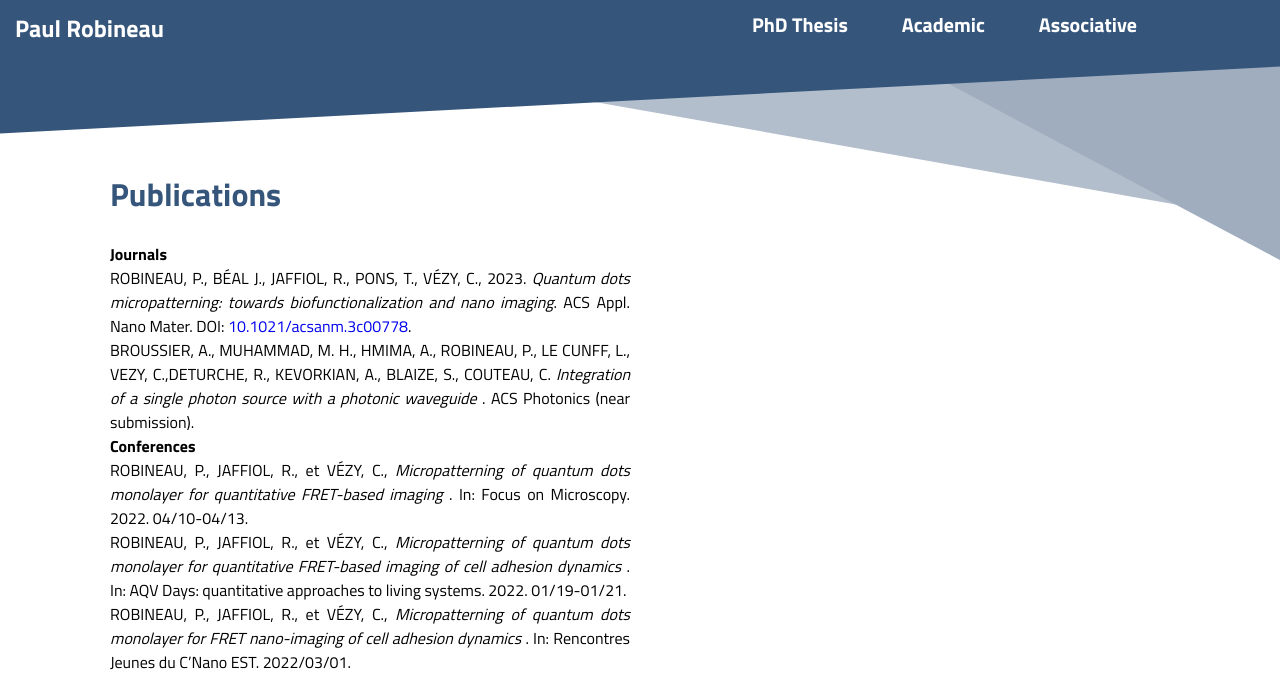
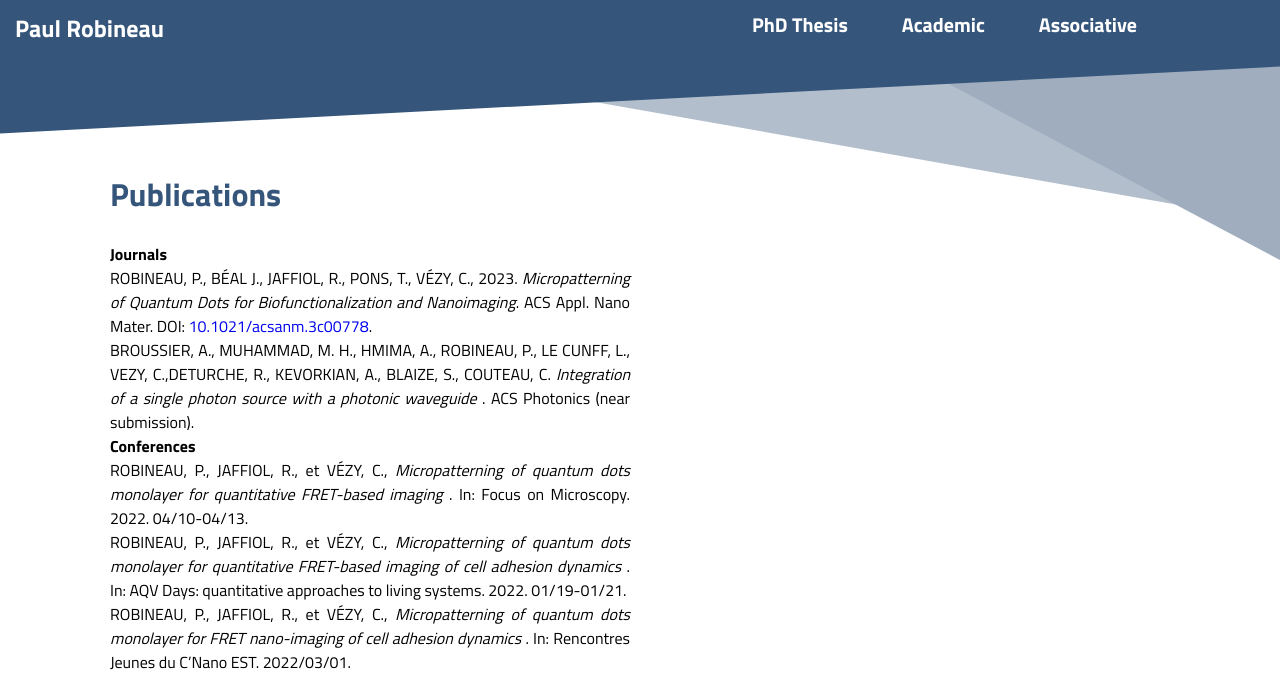
Before and after one commit to Paul-Robineau/paul-robineau.github.io, a website: page web/academic.html in a window 1280 px wide. Shown: the top 682 px of the page. Drawn offline with Linux system fonts and the light colour scheme.

Commit message:
Update academic.html

```diff
--- a/web/academic.html
+++ b/web/academic.html
@@ -56,7 +56,7 @@
       <br />
             <p id="intl-academic-papers-desc1">
               <b> Journals </b>
-                <ul> ROBINEAU, P., BÉAL J., JAFFIOL, R., PONS, T., VÉZY, C., 2023. <i>Quantum dots micropatterning: towards biofunctionalization and nano imaging</i>. ACS Appl. Nano Mater. DOI: <a href="https://doi.org/10.1021/acsanm.3c00778">10.1021/acsanm.3c00778</a>. </ul>
+                <ul> ROBINEAU, P., BÉAL J., JAFFIOL, R., PONS, T., VÉZY, C., 2023. <i>Micropatterning of Quantum Dots for Biofunctionalization and Nanoimaging</i>. ACS Appl. Nano Mater. DOI: <a href="https://doi.org/10.1021/acsanm.3c00778">10.1021/acsanm.3c00778</a>. </ul>
 
                 <ul> BROUSSIER, A., MUHAMMAD, M. H., HMIMA, A., ROBINEAU, P., LE CUNFF, L., VEZY, C.,DETURCHE, R., KEVORKIAN, A., BLAIZE, S., COUTEAU, C. <i> Integration  of  a  single  photon source with a photonic waveguide </i>. ACS Photonics (near submission).</ul>
 
```
